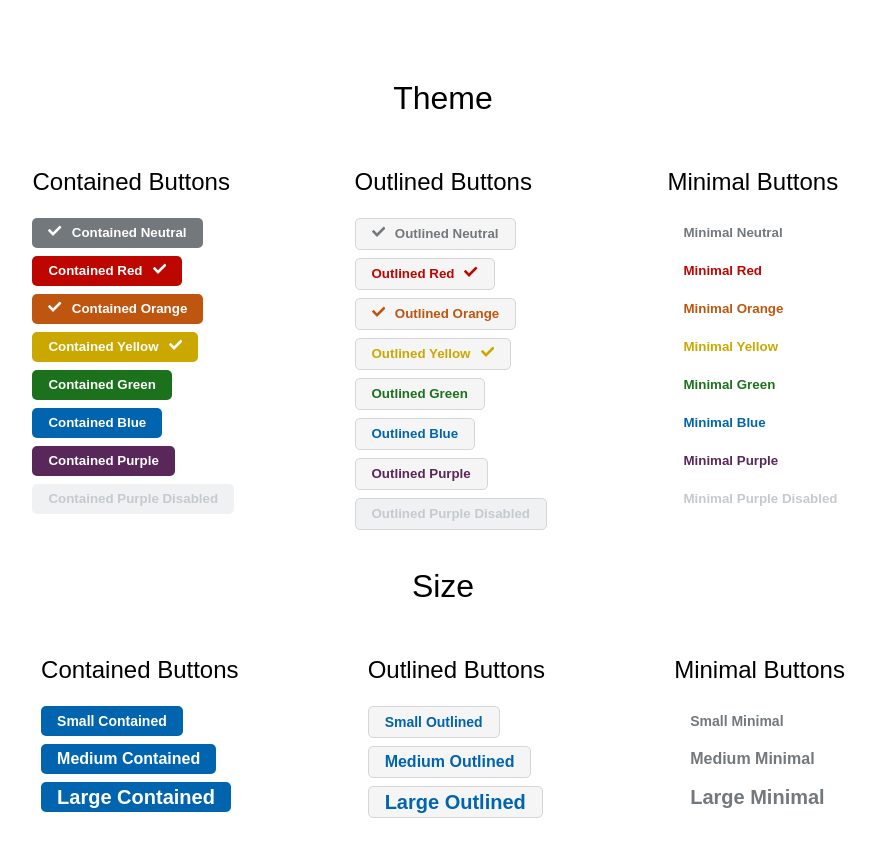
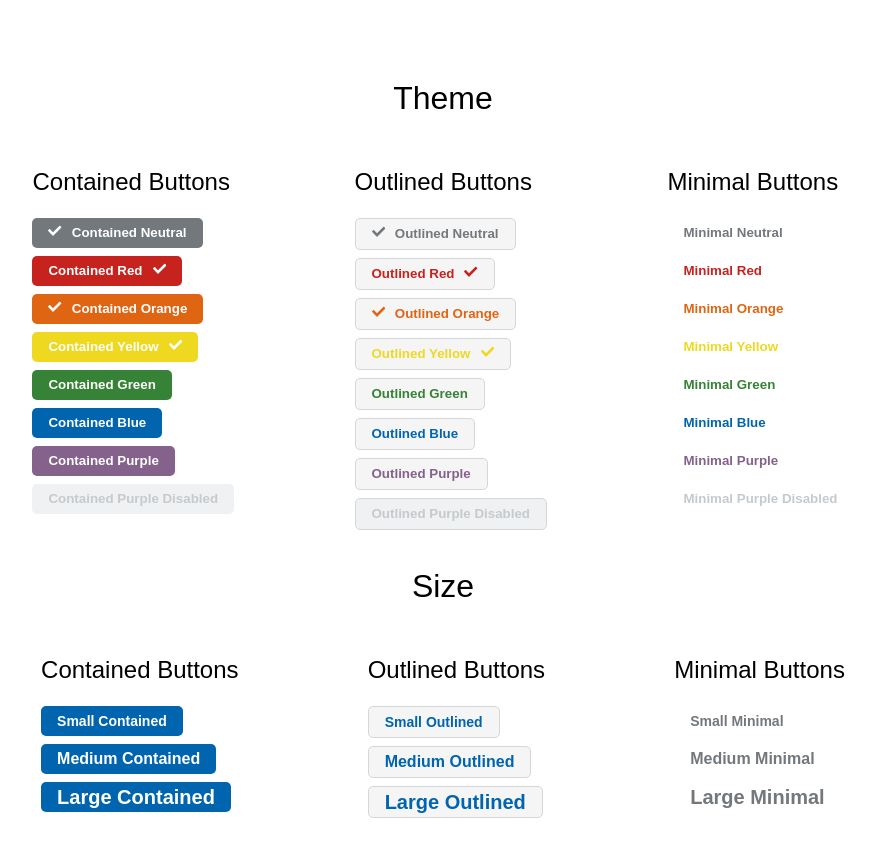
Before and after one commit to kataing19/styled-components, a React (Create React App) app: page / in a window 1280 px wide. Shown: the top 856 px of the page, without its empty margins (197-1072 px from the left). Built offline with nearby package versions, Linux system fonts and the light colour scheme.

Commit message:
Edited colors.js to reflect expanded/edited color scheme

```diff
--- a/src/colors.js
+++ b/src/colors.js
@@ -29,11 +29,13 @@ const neutral = [
 const red = [
   'filler',
   '#FFECEB',
-  '#FFA09D',
-  '#FF544E',
-  '#FF0800',
-  '#BE0600',
-  '#7C0400',
+  '#F1BAB8',
+  '#E38885',
+  '#D45551',
+  '#C6231E',
+  '#A31B17',
+  '#81130F',
+  '#5E0A08',
   '#3B0200',
 ];
 
@@ -41,11 +43,13 @@ const red = [
 const orange = [
   'filler',
   '#FFEADB',
-  '#FFC39A',
-  '#FF9C58',
-  '#FF7417',
-  '#BF560F',
-  '#7E3808',
+  '#F7C9A9',
+  '#EFA877',
+  '#E78645',
+  '#DF6513',
+  '#B7520E',
+  '#8F3F0A',
+  '#662C05',
   '#3E1900',
 ];
 
@@ -53,11 +57,13 @@ const orange = [
 const yellow = [
   'filler',
   '#FFFCEB',
-  '#FFEE9D',
-  '#FFE14E',
-  '#FFD300',
-  '#CBA800',
-  '#967C00',
+  '#FBF3B8',
+  '#F7EA86',
+  '#F2E153',
+  '#EED820',
+  '#CBB618',
+  '#A89510',
+  '#857308',
   '#625100',
 ];
 
@@ -65,11 +71,13 @@ const yellow = [
 const green = [
   'filler',
   '#ECFAEC',
-  '#A9D5A9',
-  '#65B065',
-  '#228B22',
-  '#1C711C',
-  '#155615',
+  '#BFDCBF',
+  '#91BE91',
+  '#64A064',
+  '#368236',
+  '#2C712C',
+  '#235F23',
+  '#194E19',
   '#0F3C0F',
 ];
 
@@ -100,12 +108,15 @@ const blue = [
 // ];
 
 const purple = [
+  'filler',
   '#ECEBFF',
-  '#CFC4DE',
-  '#B19DBD',
-  '#94769C',
-  '#764E7B',
-  '#59275A',
+  '#D2C9E2',
+  '#B9A7C6',
+  '#9F84A9',
+  '#85628C',
+  '#734A77',
+  '#603163',
+  '#4E194E',
   '#3B0039',
 ];
 
```
